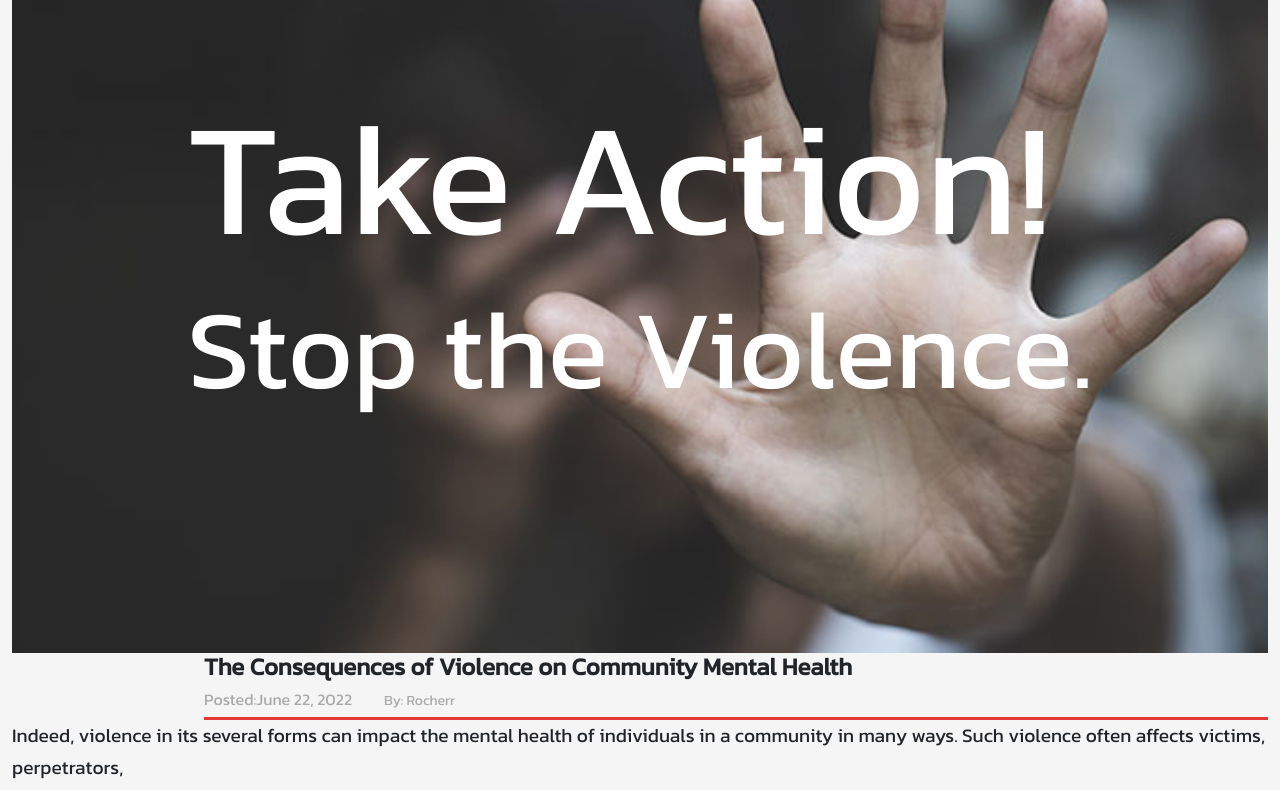
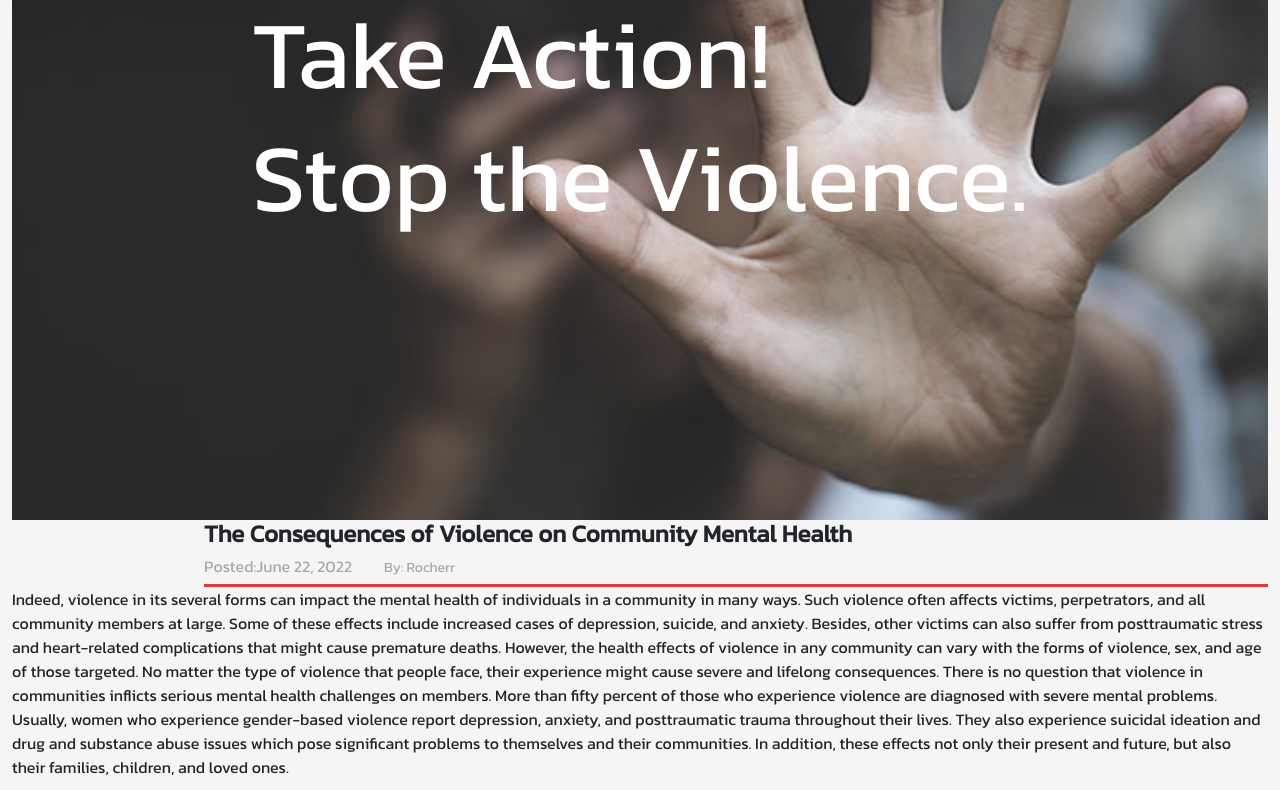
Before and after one commit to Roche001/campaign-website, a React (Create React App) app: page / in a window 1280 px wide. Shown: the part 280-1070 px from the top of the page. Built offline with nearby package versions, Linux system fonts and the light colour scheme; a web font is replaced by a local one.

Commit message:
update changes

```diff
--- a/src/components/home/Home.css
+++ b/src/components/home/Home.css
@@ -13,12 +13,13 @@
 }
 .home-header {
   color: #ffffff;
+  padding: 8rem;
 }
 .home-header h2 {
-  font-size: 10rem;
+  font-size: 6rem;
 }
 .home-header h5 {
-  font-size: 7rem;
+  font-size: 6rem;
 }
 .text-head-small {
   color: #a9a9a9;
@@ -42,6 +43,4 @@
   text-align: start;
 }
 .home-paragraph p {
-  font-size: 1.2rem;
-  line-height: 2rem;
 }
--- a/src/components/home/Home.jsx
+++ b/src/components/home/Home.jsx
@@ -21,27 +21,23 @@ const Home = () => {
         <p>
           Indeed, violence in its several forms can impact the mental health of
           individuals in a community in many ways. Such violence often affects
-          victims, perpetrators, <br />
-          and all community members at large. Some of these effects include
-          increased cases of depression, suicide, and anxiety. Besides, other
-          victims can also suffer from
-          <br /> posttraumatic stress and heart-related complications that might
-          cause premature deaths. However, the health effects of violence in any
-          community can vary with <br />
-          the forms of violence, sex, and age of those targeted. No matter the
-          type of violence that people face, their experience might cause severe
-          and lifelong consequences. <br />
-          There is no question that violence in communities inflicts serious
-          mental health challenges on members. More than fifty percent of those
-          who experience violence are
-          <br /> diagnosed with severe mental problems. Usually, women who
-          experience gender-based violence report depression, anxiety, and
-          posttraumatic trauma throughout their <br />
-          lives. They also experience suicidal ideation and drug and substance
-          abuse issues which pose significant problems to themselves and their
-          communities. In addition,
-          <br /> these effects not only their present and future, but also their
-          families, children, and loved ones.{" "}
+          victims, perpetrators, and all community members at large. Some of
+          these effects include increased cases of depression, suicide, and
+          anxiety. Besides, other victims can also suffer from posttraumatic
+          stress and heart-related complications that might cause premature
+          deaths. However, the health effects of violence in any community can
+          vary with the forms of violence, sex, and age of those targeted. No
+          matter the type of violence that people face, their experience might
+          cause severe and lifelong consequences. There is no question that
+          violence in communities inflicts serious mental health challenges on
+          members. More than fifty percent of those who experience violence are
+          diagnosed with severe mental problems. Usually, women who experience
+          gender-based violence report depression, anxiety, and posttraumatic
+          trauma throughout their lives. They also experience suicidal ideation
+          and drug and substance abuse issues which pose significant problems to
+          themselves and their communities. In addition, these effects not only
+          their present and future, but also their families, children, and loved
+          ones.{" "}
         </p>
       </div>
       <div className="notes-1">
--- a/src/components/top/Top.css
+++ b/src/components/top/Top.css
@@ -9,3 +9,7 @@
 .nav-items {
   position: right;
 }
+.navbar {
+  position: fixed;
+  width: 100%;
+}
--- a/src/components/top/Top.jsx
+++ b/src/components/top/Top.jsx
@@ -4,7 +4,13 @@ import { Container, Nav, Navbar } from "react-bootstrap";
 
 const Top = () => {
   return (
-    <Navbar collapseOnSelect expand="lg" bg="dark" variant="dark">
+    <Navbar
+      collapseOnSelect
+      expand="lg"
+      bg="dark"
+      variant="dark"
+      className="nav-bar"
+    >
       <Container>
         <Navbar.Brand href="#Home">
           <div className="logo">
```
